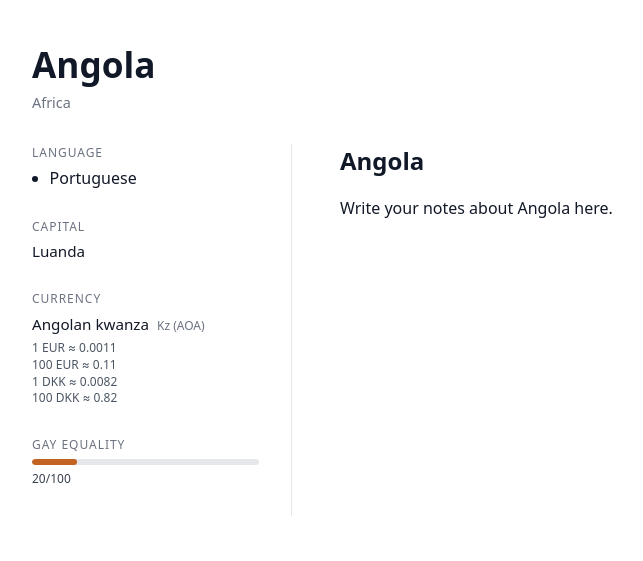
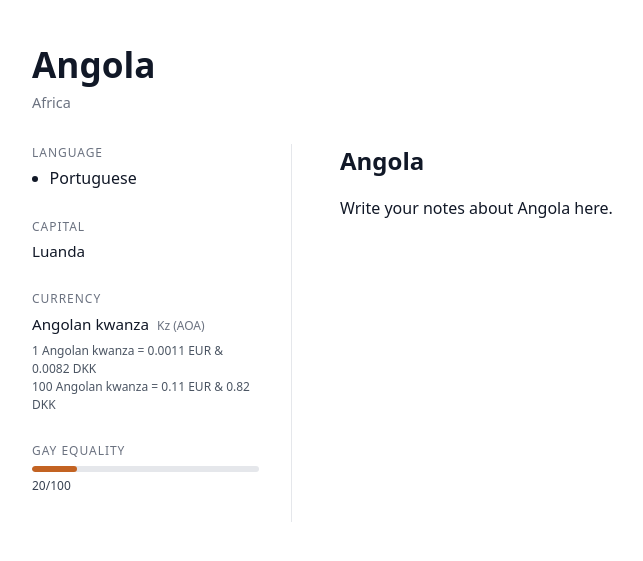
Before and after one commit to Joshua-kea/Travel, a Jekyll site: the page built from _countries/angola.md, in a window 1280 px wide. Shown: the top 561 px of the page, without its empty margins (58-701 px from the left). Built offline with Jekyll 4.4.1, drawn with Linux system fonts in a browser that asks for light colours.

Commit message:
country layout

```diff
--- a/_countries/angola.md
+++ b/_countries/angola.md
@@ -16,10 +16,12 @@ currency:
   code: AOA
   symbol: Kz
   rates:
-    eur_1: 0.0011
-    eur_100: 0.11
-    dkk_1: 0.0082
-    dkk_100: 0.82
+    per_1:
+      eur: 0.0011
+      dkk: 0.0082
+    per_100:
+      eur: 0.11
+      dkk: 0.82
 ---
 
 # Angola
--- a/_layouts/country.html
+++ b/_layouts/country.html
@@ -51,9 +51,9 @@
                     {{ page.currency.name }}
                     {% if page.currency.symbol or page.currency.code %}
                     <span class="currency-meta">
-                            {% if page.currency.symbol %}{{ page.currency.symbol }}{% endif %}
-                            {% if page.currency.code %} ({{ page.currency.code }}){% endif %}
-                        </span>
+                {% if page.currency.symbol %}{{ page.currency.symbol }}{% endif %}
+                {% if page.currency.code %} ({{ page.currency.code }}){% endif %}
+            </span>
                     {% endif %}
                 </div>
                 {% else %}
@@ -62,10 +62,16 @@
 
                 {% if page.currency.rates %}
                 <div class="rates">
-                    <div>1 EUR ≈ {{ page.currency.rates.eur_1 }}</div>
-                    <div>100 EUR ≈ {{ page.currency.rates.eur_100 }}</div>
-                    <div>1 DKK ≈ {{ page.currency.rates.dkk_1 }}</div>
-                    <div>100 DKK ≈ {{ page.currency.rates.dkk_100 }}</div>
+                    <div>
+                        1 {{ page.currency.name }}
+                        = {{ page.currency.rates.per_1.eur }} EUR
+                        &amp; {{ page.currency.rates.per_1.dkk }} DKK
+                    </div>
+                    <div>
+                        100 {{ page.currency.name }}
+                        = {{ page.currency.rates.per_100.eur }} EUR
+                        &amp; {{ page.currency.rates.per_100.dkk }} DKK
+                    </div>
                 </div>
                 {% endif %}
             </div>
--- a/assets/css/country.css
+++ b/assets/css/country.css
@@ -99,10 +99,10 @@ body {
 }
 
 .rates {
-    margin-top: 0.4rem;
+    margin-top: 0.5rem;
     font-size: 0.75rem;
     color: #4b5563;
-    line-height: 1.4;
+    line-height: 1.5;
 }
 
 /* =========================
```
